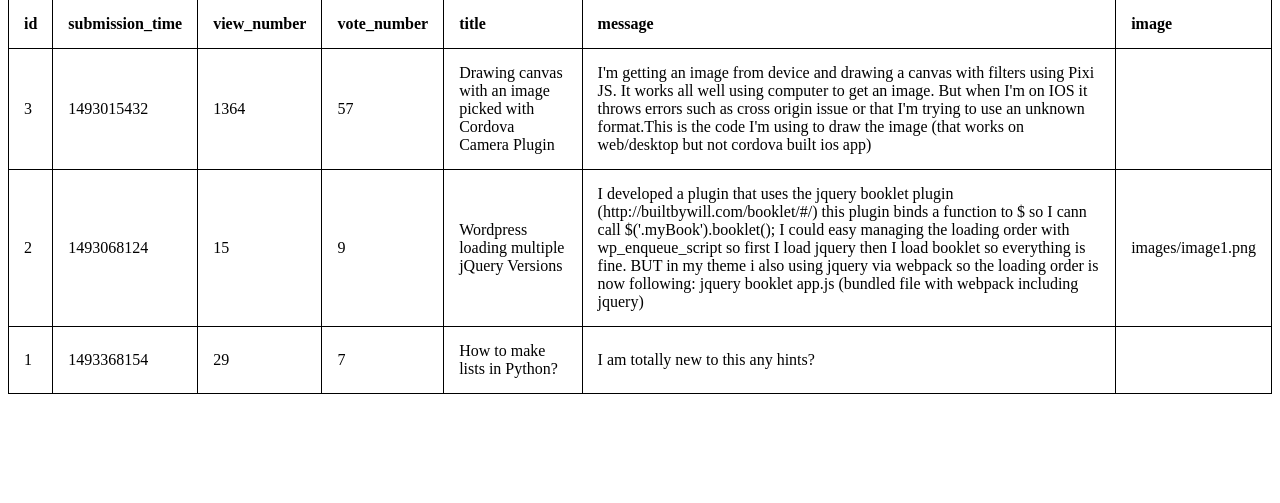
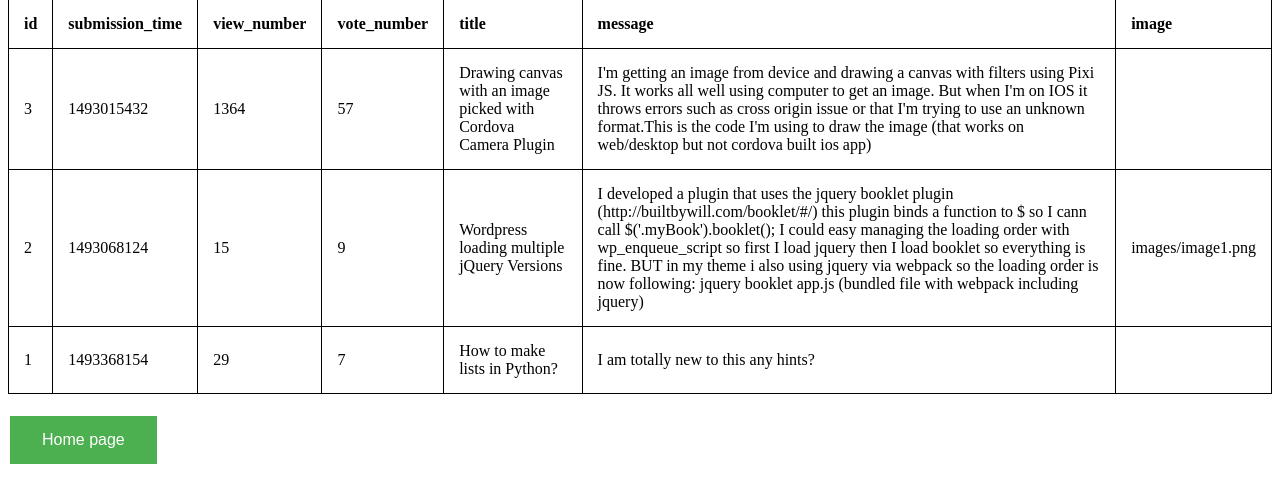
Before and after one commit to jzakrzewska/Ask_Mate_Codecool, a Flask app: page /list in a window 1280 px wide. Shown: the part 141-644 px from the top of the page. Run offline with Flask 2, Linux system fonts and the light colour scheme; some libraries are stand-ins or nearby versions.

Commit message:
html button added

```diff
--- a/templates/list_questions.html
+++ b/templates/list_questions.html
@@ -4,7 +4,18 @@
     <meta charset="UTF-8">
     <title>List of questions</title>
     <style>
-
+        .button {
+          background-color: #4CAF50;
+          border: none;
+          color: white;
+          padding: 15px 32px;
+          text-align: center;
+          text-decoration: none;
+          display: inline-block;
+          font-size: 16px;
+          margin: 4px 2px;
+          cursor: pointer;
+        }
         #AskMateHeader {
             background-color: lightsteelblue;
             color: darkslategrey;
@@ -53,6 +64,7 @@
             {% endfor %}
         </tbody>
     </table>
+    <br><a href="{{ url_for("index") }}"><button class="button">Home page</button></a><br>
 
 </body>
 </html>
```
